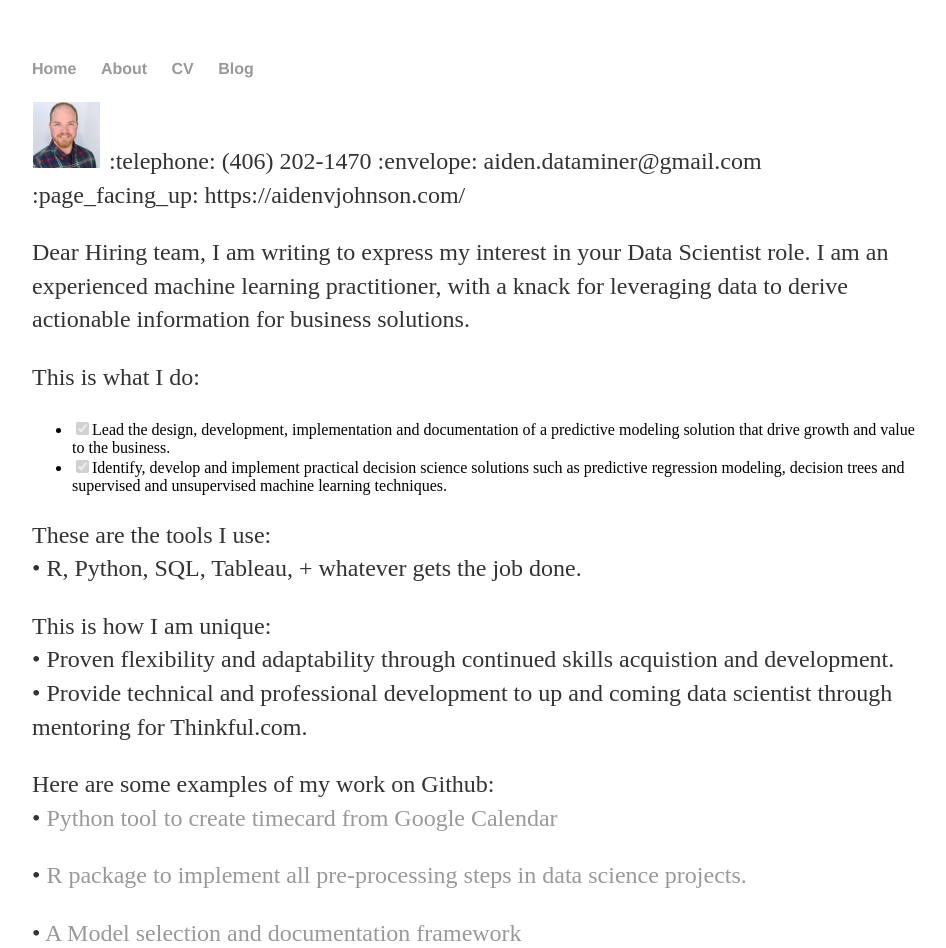
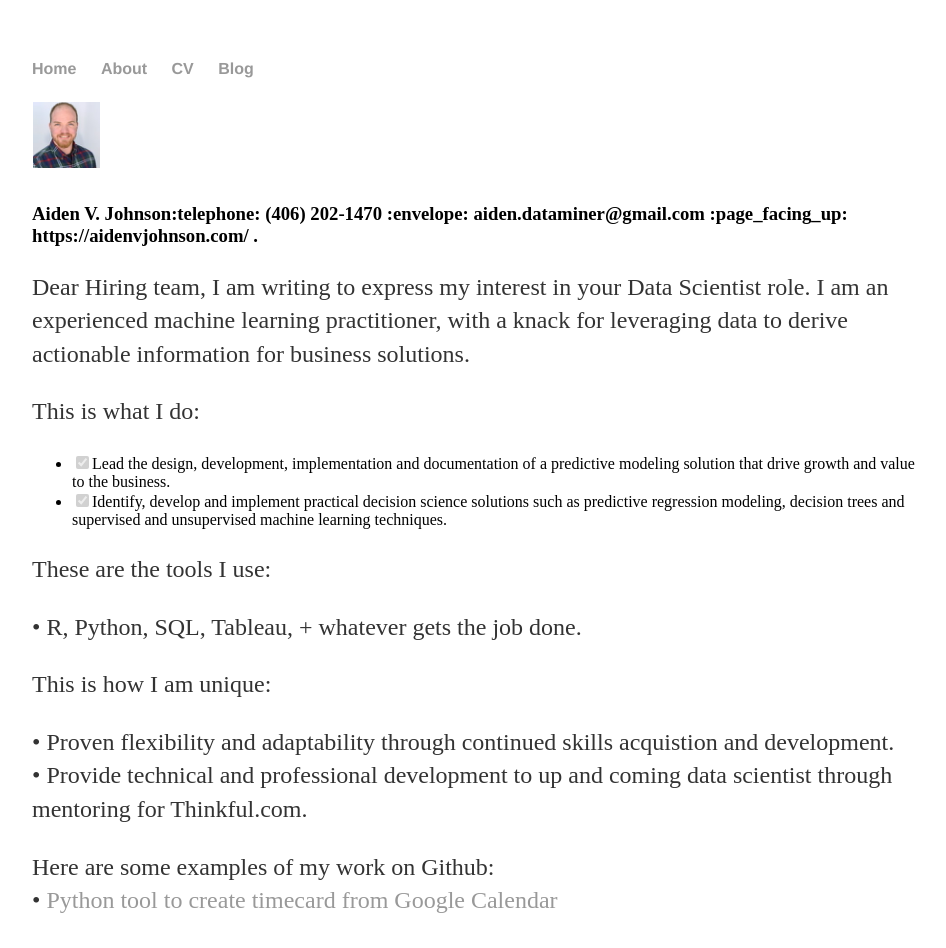
Before and after one commit to AVJdataminer/AVJdataminer.github.io, a Jekyll site: the page built from CoverLetter1.md, in a window 1280 px wide. Shown: the top 948 px of the page, without its empty margins (160-1106 px from the left). Built offline with Jekyll 4.4.1, drawn with Linux system fonts in a browser that asks for light colours; our own code applies the rules of GitHub Pages for plain Markdown files.

Commit message:
added better spacing

```diff
--- a/CoverLetter1.md
+++ b/CoverLetter1.md
@@ -1,6 +1,5 @@
-
-![### Aiden V. Johnson](https://github.com/AVJdataminer/AVJdataminer.github.io/blob/master/pdfs/mini%20headshot.png)
-:telephone: (406) 202-1470 :envelope: aiden.dataminer@gmail.com :page_facing_up: https://aidenvjohnson.com/
+![](https://github.com/AVJdataminer/AVJdataminer.github.io/blob/master/pdfs/mini%20headshot.png)
+### Aiden V. Johnson:telephone: (406) 202-1470 :envelope: aiden.dataminer@gmail.com :page_facing_up: https://aidenvjohnson.com/ .
 
 Dear Hiring team,
 I am writing to express my interest in your Data Scientist role. I am an experienced machine learning practitioner, with a knack for leveraging data to derive actionable information for business solutions.
@@ -10,9 +9,12 @@ This is what I do:
 - [X]  Identify, develop and implement practical decision science solutions such as predictive regression modeling, decision trees and supervised and unsupervised machine learning techniques.
 
 These are the tools I use:
+
 •  R, Python, SQL, Tableau, + whatever gets the job done.
 
+
 This is how I am unique:
+
 •  Proven flexibility and adaptability through continued skills acquistion and development.
 •  Provide technical and professional development to up and coming data scientist through mentoring for Thinkful.com.
 
@@ -29,7 +31,7 @@ Here are some examples of my work on Github:
 I welcome the opportunity to discuss my application further and thank you for considering me for this awesome opportunity for such meaningful and important work.
 
 Sincerely,
-![](https://github.com/AVJdataminer/AVJdataminer.github.io/blob/master/pdfs/Aiden%20signature.png)
+![](https://github.com/AVJdataminer/AVJdataminer.github.io/blob/master/pdfs/Aiden%20better%20signature.png)
 
 Aiden V. Johnson
 
```
